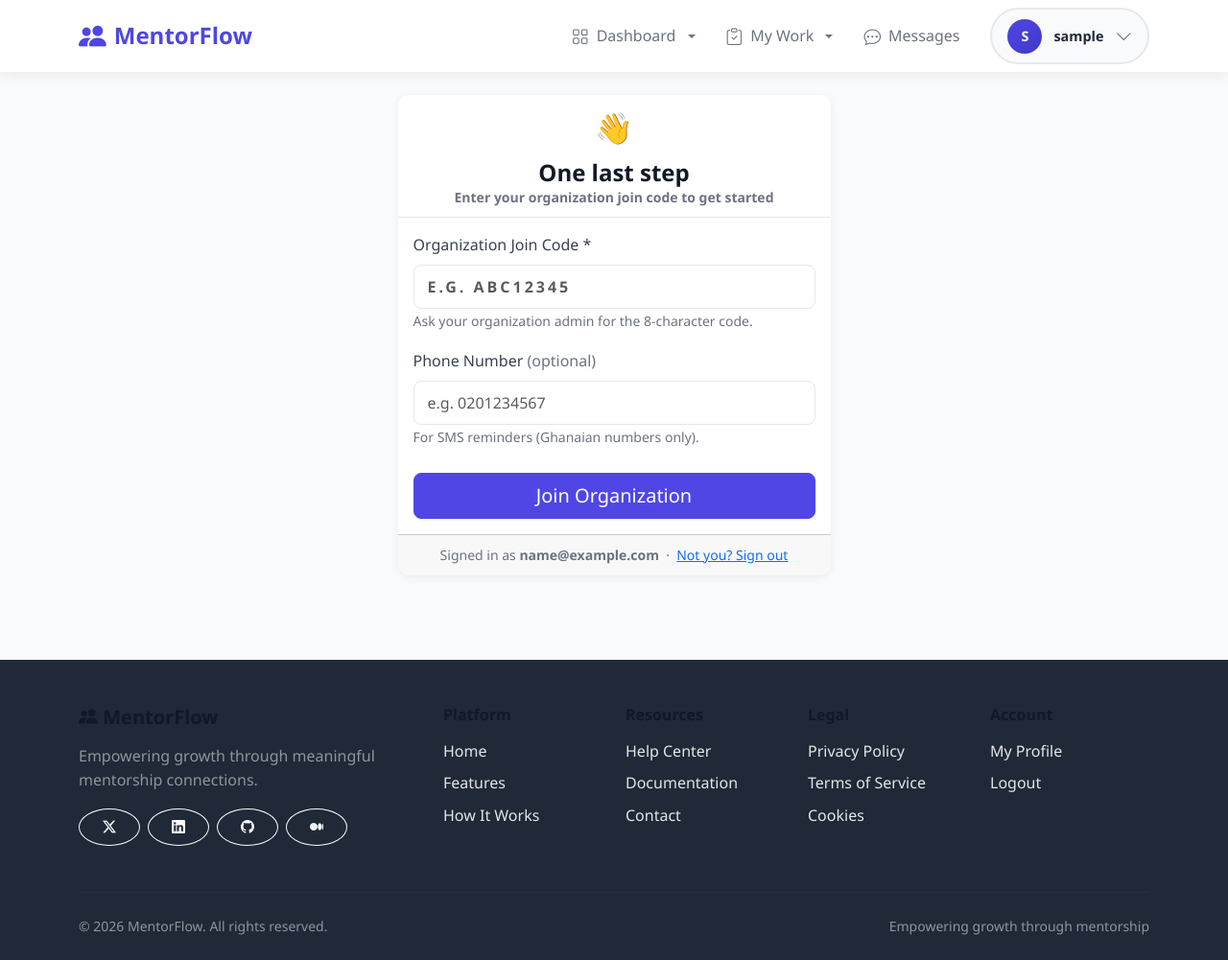
After one commit to kennedy-ak/claribel, a Django app: page /accounts/google/complete/ in a window 1280 px wide. The commit adds this page. Shown: the whole page at 96% size. Run offline with Django 5.2, Linux system fonts and the light colour scheme; the visitor is signed in with stand-in values (Sample User, id 1); data that the repository does not hold is empty.

Commit message:
feat(auth): add Google OAuth via Supabase with org join code step
- Add Continue with Google button on login and register pages
- google_login_view: redirects to Supabase OAuth
- google_callback_view: exchanges code, creates/finds Django user
- google_complete_view: new users enter org join code before dashboard
- Add supabase and PyJWT to requirements
- Add SUPABASE_URL and SUPABASE_ANON_KEY to settings
- Protect client_secret*.json in .gitignore

Co-Authored-By: Claude Sonnet 4.6 <noreply@anthropic.com>

```diff
--- a/accounts/urls.py
+++ b/accounts/urls.py
@@ -8,6 +8,9 @@ urlpatterns = [
     path('register/', views.register_view, name='register'),
     path('login/', views.login_view, name='login'),
     path('logout/', auth_views.LogoutView.as_view(), name='logout'),
+    path('google/', views.google_login_view, name='google_login'),
+    path('google/callback/', views.google_callback_view, name='google_callback'),
+    path('google/complete/', views.google_complete_view, name='google_complete'),
     path('profile/', views.profile_view, name='profile'),
     path('profile/update/', views.profile_update_view, name='profile_update'),
     path('mentor/dashboard/', views.mentor_dashboard_view, name='mentor_dashboard'),
--- a/accounts/views.py
+++ b/accounts/views.py
@@ -11,6 +11,103 @@ from .forms import RegistrationForm, OrganizationForm, MentorAssignmentForm, Pro
 from notifications.services import NotificationService
 
 ALLOW_MENTOR_REGISTRATION = getattr(settings, 'ALLOW_MENTOR_REGISTRATION', True)
+
+
+def _get_supabase():
+    from supabase import create_client
+    return create_client(settings.SUPABASE_URL, settings.SUPABASE_ANON_KEY)
+
+
+def google_login_view(request):
+    """Redirect user to Supabase Google OAuth."""
+    supabase = _get_supabase()
+    callback_url = request.build_absolute_uri('/accounts/google/callback/')
+    response = supabase.auth.sign_in_with_oauth({
+        'provider': 'google',
+        'options': {'redirect_to': callback_url},
+    })
+    return redirect(response.url)
+
+
+def google_callback_view(request):
+    """Handle Supabase OAuth callback — exchange code for session."""
+    code = request.GET.get('code')
+    if not code:
+        messages.error(request, 'Google login failed. Please try again.')
+        return redirect('accounts:login')
+
+    try:
+        supabase = _get_supabase()
+        session_response = supabase.auth.exchange_code_for_session({'auth_code': code})
+        supabase_user = session_response.user
+        email = supabase_user.email
+        full_name = (supabase_user.user_metadata or {}).get('full_name', '')
+        first_name, _, last_name = full_name.partition(' ')
+    except Exception:
+        messages.error(request, 'Google login failed. Please try again.')
+        return redirect('accounts:login')
+
+    # Find or create the Django user
+    user, created = User.objects.get_or_create(
+        email=email,
+        defaults={
+            'username': email.split('@')[0],
+            'first_name': first_name,
+            'last_name': last_name,
+        }
+    )
+
+    # Ensure username is unique if it clashed
+    if created and User.objects.filter(username=user.username).exclude(pk=user.pk).exists():
+        user.username = f"{user.username}_{user.pk}"
+        user.save()
+
+    login(request, user, backend='django.contrib.auth.backends.ModelBackend')
+    request.session.set_expiry(60 * 60 * 24 * 30)  # Google logins always remember
+
+    if created or not user.profile.organization:
+        # New user or no org yet — needs to enter join code
+        return redirect('accounts:google_complete')
+
+    return redirect('accounts:mentor_dashboard' if user.profile.role == 'mentor' else 'accounts:mentee_dashboard')
+
+
+@login_required
+def google_complete_view(request):
+    """Post-Google-OAuth step: enter org join code."""
+    if request.user.profile.organization:
+        return redirect('accounts:mentee_dashboard')
+
+    if request.method == 'POST':
+        join_code = request.POST.get('join_code', '').strip().upper()
+        phone_number = request.POST.get('phone_number', '').strip()
+
+        try:
+            organization = Organization.objects.get(join_code=join_code, is_active=True)
+        except Organization.DoesNotExist:
+            messages.error(request, 'Invalid join code. Please check with your organization admin.')
+            return render(request, 'accounts/google_complete.html')
+
+        request.user.profile.organization = organization
+        request.user.profile.role = 'mentee'
+        if phone_number:
+            request.user.profile.phone_number = phone_number
+        request.user.profile.save()
+
+        # Auto-assign to mentor with fewest mentees
+        available_mentors = organization.get_mentors()
+        if available_mentors.exists():
+            assigned_mentor = min(available_mentors, key=lambda m: m.get_mentees().count())
+            MentorAssignment.objects.create(
+                mentee=request.user.profile,
+                mentor=assigned_mentor,
+                notes='Auto-assigned on Google registration'
+            )
+
+        messages.success(request, f'Welcome to {organization.name}!')
+        return redirect('accounts:mentee_dashboard')
+
+    return render(request, 'accounts/google_complete.html')
 
 
 def login_view(request):
--- a/mentorship_platform/settings.py
+++ b/mentorship_platform/settings.py
@@ -103,6 +103,10 @@ TEMPLATES = [
 ]
 
 WSGI_APPLICATION = 'mentorship_platform.wsgi.application'
+# Supabase (Google OAuth)
+SUPABASE_URL = config('SUPABASE_URL', default='')
+SUPABASE_ANON_KEY = config('SUPABASE_ANON_KEY', default='')
+
 # Feature Flags
 ALLOW_MENTOR_REGISTRATION = config('ALLOW_MENTOR_REGISTRATION', default=False, cast=bool)
 
--- a/requirements.txt
+++ b/requirements.txt
@@ -21,6 +21,10 @@ django-cors-headers>=4.3.0
 # Optional: For development (uncomment if needed)
 # django-debug-toolbar>=4.2.0
 
+# Google OAuth via Supabase
+supabase>=2.0.0
+PyJWT>=2.8.0
+
 # Real-time messaging (WebSocket support)
 daphne>=4.0.0
 channels>=4.0.0
--- /dev/null
+++ b/templates/accounts/google_complete.html
@@ -0,0 +1,55 @@
+{% extends 'base.html' %}
+
+{% block title %}Complete Registration — MentorFlow{% endblock %}
+
+{% block content %}
+<div class="row justify-content-center">
+    <div class="col-md-5">
+        <div class="card">
+            <div class="card-header text-center">
+                <div class="mb-2" style="font-size:2rem;">👋</div>
+                <h4 class="mb-0">One last step</h4>
+                <p class="text-muted small mb-0">Enter your organization join code to get started</p>
+            </div>
+            <div class="card-body">
+                <form method="post">
+                    {% csrf_token %}
+
+                    <div class="mb-3">
+                        <label for="join_code" class="form-label">Organization Join Code *</label>
+                        <input type="text"
+                               name="join_code"
+                               id="join_code"
+                               class="form-control text-uppercase"
+                               placeholder="e.g. ABC12345"
+                               maxlength="8"
+                               required
+                               style="letter-spacing: 3px; font-weight: 600;">
+                        <small class="form-text text-muted">Ask your organization admin for the 8-character code.</small>
+                    </div>
+
+                    <div class="mb-4">
+                        <label for="phone_number" class="form-label">Phone Number <span class="text-muted">(optional)</span></label>
+                        <input type="text"
+                               name="phone_number"
+                               id="phone_number"
+                               class="form-control"
+                               placeholder="e.g. 0201234567">
+                        <small class="form-text text-muted">For SMS reminders (Ghanaian numbers only).</small>
+                    </div>
+
+                    <div class="d-grid">
+                        <button type="submit" class="btn btn-primary btn-lg">Join Organization</button>
+                    </div>
+                </form>
+            </div>
+            <div class="card-footer text-center">
+                <small class="text-muted">
+                    Signed in as <strong>{{ request.user.email }}</strong> &nbsp;·&nbsp;
+                    <a href="{% url 'accounts:logout' %}">Not you? Sign out</a>
+                </small>
+            </div>
+        </div>
+    </div>
+</div>
+{% endblock %}
```
Also changed, not shown: templates/accounts/login.html (+14 -0 lines), templates/accounts/register.html (+15 -0 lines), 1 other file.
